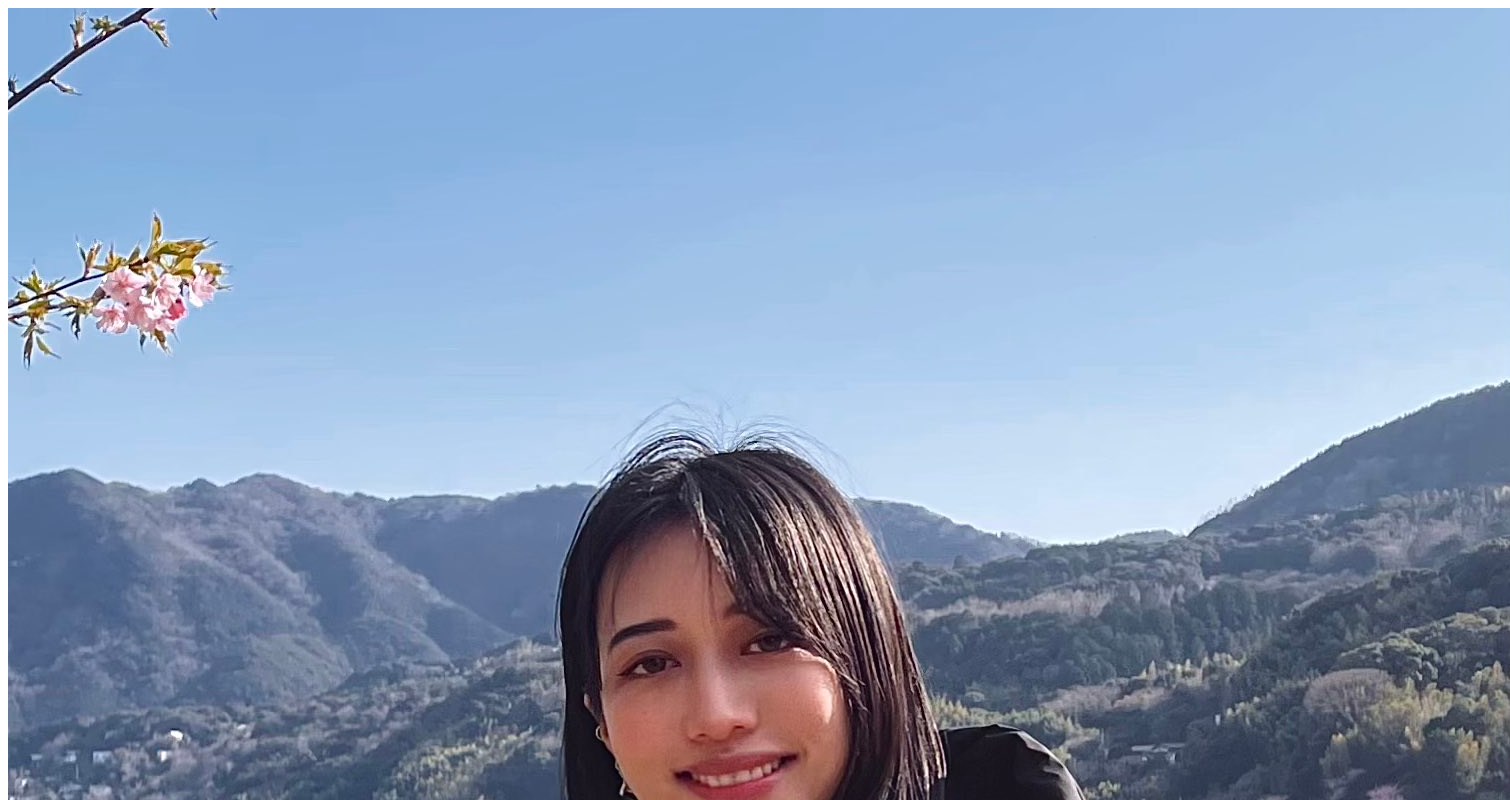
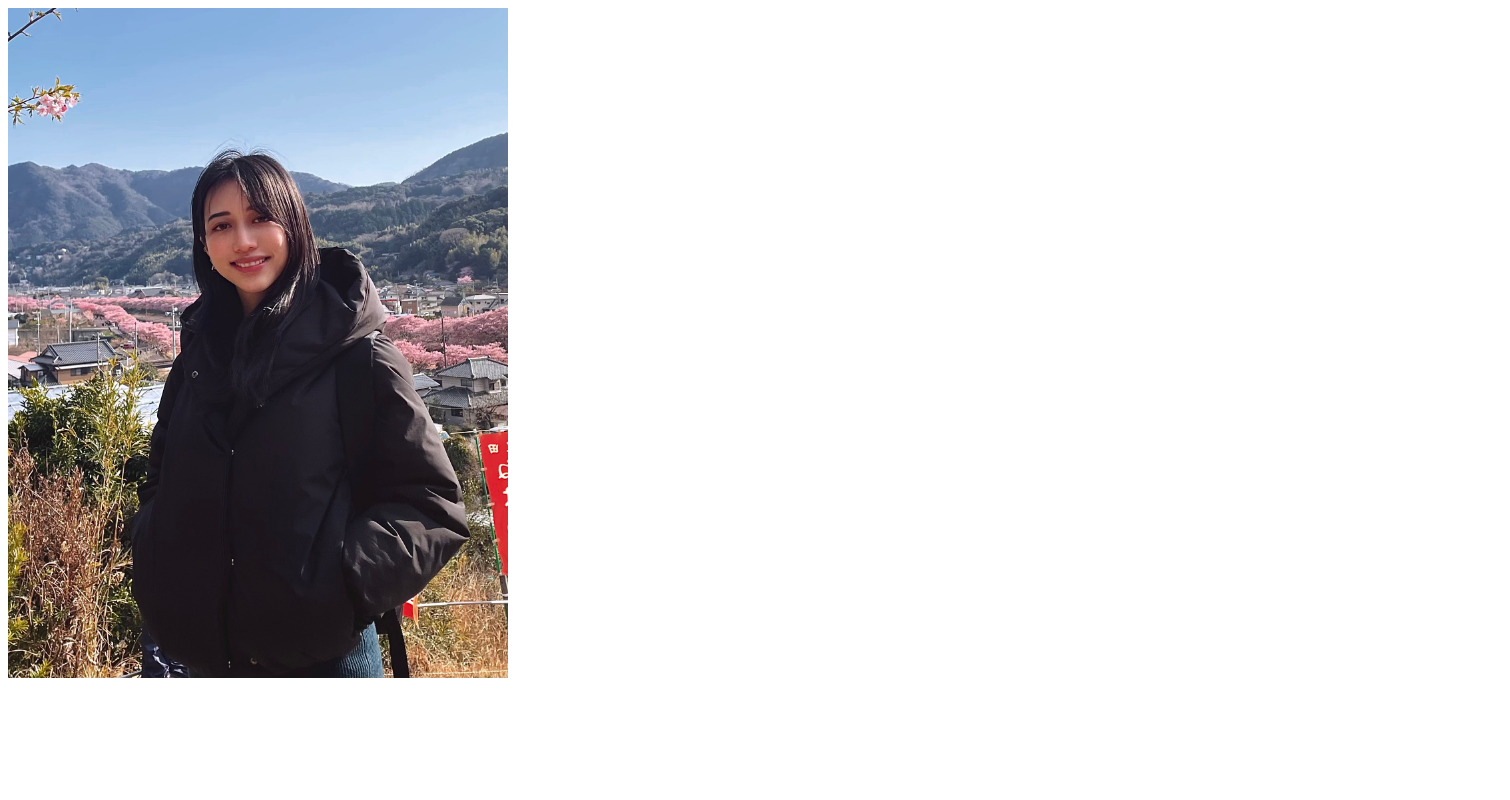
Before and after one commit to naux-32/git-lesson, a plain HTML site: page index.html in a window 1280 px wide. Shown: the top 800 px of the page, 1510 px wide, since content can reach past the window. Drawn offline with Linux system fonts and the light colour scheme.

Commit message:
變更圖片大小

```diff
--- a/index.html
+++ b/index.html
@@ -8,7 +8,7 @@
 </head>
 
 <body>
-    <img src="imgs/akane.jpg" alt="akane">
+    <img src="imgs/akane.jpg" alt="akane" width="500px">
 
 </body>
 
```
